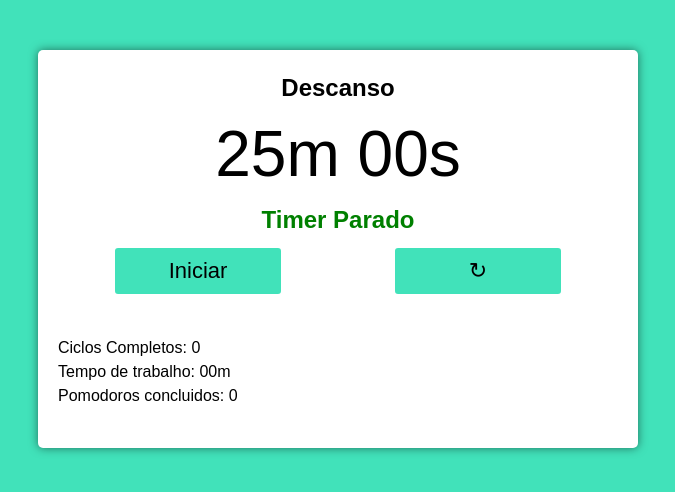
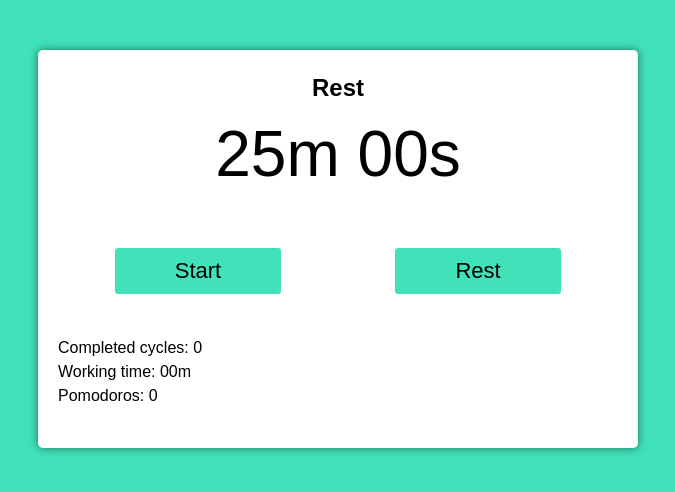
Before and after one commit to rodriguesrafaelm/pomodoro-typescript, a React (Create React App) app: page / in a window 1280 px wide. Shown: the top 492 px of the page, without its empty margins (302-977 px from the left). Built offline with nearby package versions, Linux system fonts and the light colour scheme.

Commit message:
change from pt to eng

```diff
--- a/src/components/pomodoro-timer.tsx
+++ b/src/components/pomodoro-timer.tsx
@@ -17,6 +17,8 @@ interface Props {
 }
 
 export function PomodoroTimer(props: Props) {
+  const pomodorosFromLS = window.localStorage.getItem('pomodoros') || '0';
+  const pomodoroStartingValue = parseInt(pomodorosFromLS);
   const [mainTime, setMainTime] = React.useState(props.pomodoroTime);
   const [timeCounting, setTimeCounting] = React.useState(false);
   const [working, setWorking] = React.useState(false);
@@ -24,8 +26,6 @@ export function PomodoroTimer(props: Props) {
   const [cyclesQtdManager, setCyclesQtdManager] = React.useState(
     new Array(props.cycles - 1).fill(true),
   );
-  const pomodorosFromLS = window.localStorage.getItem('pomodoros') || '0';
-  const pomodoroStartingValue = parseInt(pomodorosFromLS);
   const [completedCycles, setCompletedCycles] = React.useState(0);
   const [fullWorkingTime, setFullWorkingTime] = React.useState(0);
   const [numberOfPomodoros, setNumberOfPomodoros] = React.useState(
@@ -108,12 +108,14 @@ export function PomodoroTimer(props: Props) {
 
   return (
     <div className="pomodoro">
-      <h2>{working ? 'Foco' : 'Descanso'}</h2>
+      <h2>{working ? 'Focus' : 'Rest'}</h2>
       <Timer mainTimer={mainTime} />
-      <h2 className="pause-message">{timeCounting ? '' : 'Timer Parado'}</h2>
+      <h2 className="pause-message">
+        {fullWorkingTime && !timeCounting ? 'Paused' : ''}
+      </h2>
       <div className="controls">
         <Button
-          text="Iniciar"
+          text="Start"
           className={working ? 'hidden' : ''}
           onClick={() => configureWork()}
         />
@@ -122,12 +124,12 @@ export function PomodoroTimer(props: Props) {
           text={timeCounting ? 'II' : '▷'}
           onClick={() => pauseActions()}
         />
-        <Button text="↻" onClick={() => configureRest(false)} />
+        <Button text="Rest" onClick={() => configureRest(false)} />
       </div>
       <div className="details">
-        <p>Ciclos Completos: {completedCycles}</p>
-        <p>Tempo de trabalho: {secondsToTime(fullWorkingTime, 'HM')} </p>
-        <p>Pomodoros concluidos: {numberOfPomodoros}</p>
+        <p>Completed cycles: {completedCycles}</p>
+        <p>Working time: {secondsToTime(fullWorkingTime, 'HM')} </p>
+        <p>Pomodoros: {numberOfPomodoros}</p>
       </div>
     </div>
   );
```
